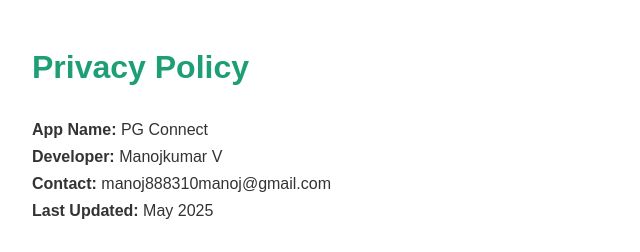
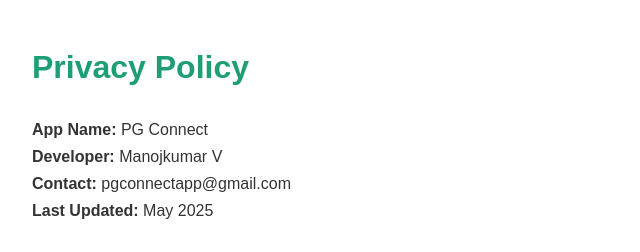
Before and after one commit to manojkumar16122/pgconnect-privacy, a plain HTML site: page index.html in a window 1280 px wide. Shown: the top 252 px of the page, 208-848 px from the left. Drawn offline with Linux system fonts and the light colour scheme.

Commit message:
Update contact email in Privacy Policy

```diff
--- a/index.html
+++ b/index.html
@@ -15,7 +15,7 @@
 <h1>Privacy Policy</h1>
 <p><strong>App Name:</strong> PG Connect<br/>
 <strong>Developer:</strong> Manojkumar V<br/>
-<strong>Contact:</strong> manoj888310manoj@gmail.com<br/>
+<strong>Contact:</strong> pgconnectapp@gmail.com<br/>
 <strong>Last Updated:</strong> May 2025</p>
 
 <h2>1. Information We Collect</h2>
@@ -66,7 +66,7 @@
 
 <h2>10. Contact Us</h2>
 <p>If you have any questions about this Privacy Policy, contact us at:<br/>
-<strong>Email:</strong> manoj888310manoj@gmail.com<br/>
+<strong>Email:</strong> pgconnectapp@gmail.com<br/>
 <strong>Location:</strong> Pune, Maharashtra, India</p>
 
 </body>
```
